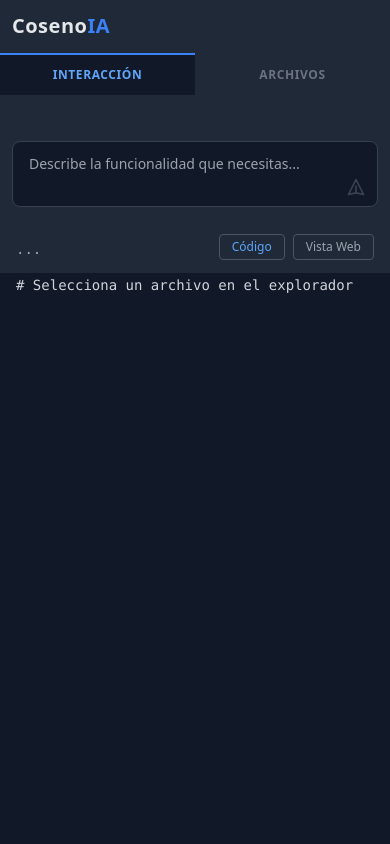
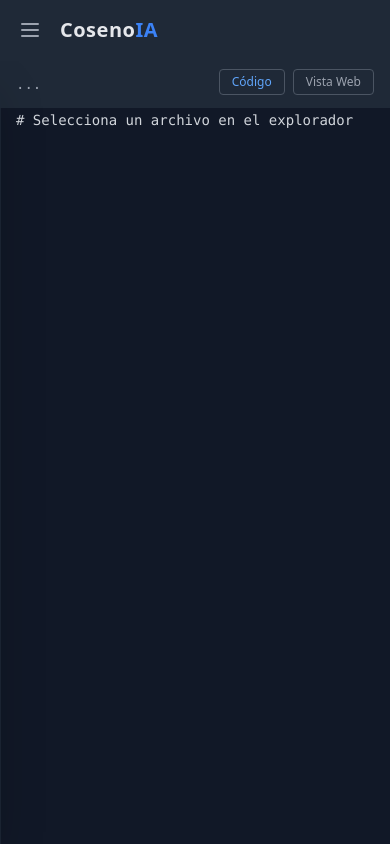
Before and after one commit to MaruchanPicosa/multiagent-code-generador, a Flask app: page / in a window 390 px wide. Run offline with Flask 3, Linux system fonts and the light colour scheme; some libraries are stand-ins or nearby versions.

Commit message:
mejora con hamburguesa y responsiva

```diff
--- a/static/js/main.js
+++ b/static/js/main.js
@@ -33,7 +33,12 @@ document.addEventListener('DOMContentLoaded', () => {
     const btnEditCode = document.getElementById('btn-edit-code');
     const btnSaveCode = document.getElementById('btn-save-code');
     const codeEditor = document.getElementById('code-editor');
+    const btnCancelEdit = document.getElementById('btn-cancel-edit');
     const preViewer = document.getElementById('pre-viewer');
+
+    const btnToggleSidebar = document.getElementById('btn-toggle-sidebar');
+    const sidebar = document.getElementById('sidebar');
+    const sidebarOverlay = document.getElementById('sidebar-overlay');
 
     const clientIdMeta = document.querySelector('meta[name="google-client-id"]').content;
 
@@ -312,6 +317,7 @@ document.addEventListener('DOMContentLoaded', () => {
         // Mostramos botón de editar, ocultamos el de guardar
         btnEditCode.classList.remove('hidden');
         btnSaveCode.classList.add('hidden');
+        btnCancelEdit.classList.add('hidden');
         codeEditor.classList.add('hidden');
         preViewer.classList.remove('hidden');
     }
@@ -319,6 +325,7 @@ document.addEventListener('DOMContentLoaded', () => {
     btnEditCode.addEventListener('click', () => {
         preViewer.classList.add('hidden');
         codeEditor.classList.remove('hidden');
+        btnCancelEdit.classList.remove('hidden');
         btnEditCode.classList.add('hidden');
         btnSaveCode.classList.remove('hidden');
     });
@@ -344,9 +351,26 @@ document.addEventListener('DOMContentLoaded', () => {
                 // Reemplazo del alert
                 await showModal("Archivo Guardado", "Los cambios manuales se han aplicado correctamente.", "alert");
             }
+            btnCancelEdit.classList.add('hidden');
         } catch (error) {
             await showModal("Error", "Ocurrió un problema al guardar el archivo.", "alert");
         }
+    });
+
+    btnCancelEdit.addEventListener('click', () => {
+        // Restauramos el contenido original del archivo
+        const rutaActual = currentFilename.textContent;
+        const archivo = projectFiles.find(f => f.ruta === rutaActual);
+        if (archivo) codeEditor.value = archivo.contenido;
+
+        // Regresamos a la vista de lectura
+        codeEditor.classList.add('hidden');
+        preViewer.classList.remove('hidden');
+
+        // Ocultamos los botones de edición y mostramos el original
+        btnCancelEdit.classList.add('hidden');
+        btnSaveCode.classList.add('hidden');
+        btnEditCode.classList.remove('hidden');
     });
 
     btnNewChat.addEventListener('click', async () => {
@@ -421,4 +445,21 @@ document.addEventListener('DOMContentLoaded', () => {
         btnViewCode.classList.replace('border-blue-500', 'border-gray-600');
         btnViewCode.classList.remove('bg-gray-800');
     });
+    // Mostrar u ocultar el panel lateral
+    btnToggleSidebar.addEventListener('click', () => {
+        // Verificamos si estamos en un tamaño de pantalla móvil (< 768px)
+        if (window.innerWidth < 768) {
+            sidebar.classList.toggle('-translate-x-full');
+            sidebarOverlay.classList.toggle('hidden');
+        } else {
+            // En computadora, aplicamos un margen negativo para deslizarlo fuera del monitor
+            sidebar.classList.toggle('md:-ml-96');
+        }
     });
+
+    // Cerrar el panel al hacer clic en el área oscura (solo para móviles)
+    sidebarOverlay.addEventListener('click', () => {
+        sidebar.classList.add('-translate-x-full');
+        sidebarOverlay.classList.add('hidden');
+    });
+});
--- a/templates/index.html
+++ b/templates/index.html
@@ -21,8 +21,12 @@
 <body class="bg-[#111827] text-gray-100 h-screen flex flex-col overflow-hidden font-sans">
 
     <!-- Barra de Navegación Responsiva -->
-    <header class="bg-[#1f2937] border-b border-gray-800 p-3 flex flex-wrap items-center justify-between gap-3 shrink-0">
-        <div class="flex items-center gap-4">
+    <header class="bg-[#1f2937] border-b border-gray-800 p-3 flex flex-wrap items-center justify-between gap-3 shrink-0 relative z-40">
+        <div class="flex items-center gap-3">
+            <!-- Nuevo botón para ocultar/mostrar el panel -->
+            <button id="btn-toggle-sidebar" class="p-1.5 rounded-md text-gray-400 hover:bg-gray-700 hover:text-gray-200 transition-colors focus:outline-none">
+                <svg class="w-6 h-6" fill="none" stroke="currentColor" viewBox="0 0 24 24"><path stroke-linecap="round" stroke-linejoin="round" stroke-width="2" d="M4 6h16M4 12h16M4 18h16"></path></svg>
+            </button>
             <h1 class="text-xl font-bold tracking-wide text-gray-200">Coseno<span class="text-blue-500">IA</span></h1>
         </div>
 
@@ -34,18 +38,21 @@
                 Exportar .ZIP
             </button>
             <div id="google-login-btn" class="shrink-0"></div>
-            <div id="user-profile" class="hidden flex items-center gap-2 shrink-0 bg-gray-800 px-3 py-1 rounded-full border border-gray-700">
+            <div id="user-profile" class="hidden flex items-center gap-2 shrink-0 bg-gray-800 px-3 py-1 rounded-full border border-gray-700 cursor-pointer">
                 <img id="user-avatar" class="w-6 h-6 rounded-full" src="" alt="Avatar">
-                <span id="user-name" class="text-xs font-medium text-gray-300"></span>
+                <span id="user-name" class="text-xs font-medium text-gray-300 hidden sm:inline-block"></span>
             </div>
         </div>
     </header>
 
-    <!-- Contenedor Principal (Flex Responsivo) -->
-    <main class="flex-1 flex flex-col md:flex-row overflow-hidden">
+    <!-- Contenedor Principal -->
+    <main class="flex-1 flex overflow-hidden relative bg-[#111827]">
 
-        <!-- Panel Lateral (Se oculta parcialmente en móviles) -->
-        <aside class="w-full md:w-80 lg:w-96 bg-[#1f2937] border-b md:border-b-0 md:border-r border-gray-800 flex flex-col shrink-0">
+        <!-- Overlay oscuro para móvil (se activa cuando el chat está abierto) -->
+        <div id="sidebar-overlay" class="absolute inset-0 bg-black/60 backdrop-blur-sm z-20 hidden transition-opacity"></div>
+
+        <!-- Panel Lateral (Deslizable y Colapsable) -->
+        <aside id="sidebar" class="absolute md:relative z-30 w-[85%] sm:w-80 md:w-96 h-full transform -translate-x-full md:translate-x-0 transition-all duration-300 ease-in-out bg-[#1f2937] border-r border-gray-800 flex flex-col shrink-0 shadow-2xl md:shadow-none">
             <div class="flex border-b border-gray-800 shrink-0">
                 <button id="tab-chat" class="flex-1 py-3 text-xs uppercase tracking-wider font-semibold bg-[#111827] text-blue-400 border-t-2 border-blue-500 transition-colors">Interacción</button>
                 <button id="tab-files" class="flex-1 py-3 text-xs uppercase tracking-wider font-semibold text-gray-500 hover:text-gray-300 border-t-2 border-transparent transition-colors">Archivos</button>
@@ -73,11 +80,12 @@
         </aside>
 
         <!-- Panel de Código -->
-        <section class="flex-1 flex flex-col min-w-0 bg-[#111827]">
+        <section class="flex-1 flex flex-col min-w-0 h-full overflow-hidden relative z-10">
             <div class="min-h-[40px] bg-[#1f2937] border-b border-gray-800 flex flex-wrap items-center justify-between px-4 py-2 gap-2 shrink-0">
                 <span id="current-filename" class="text-sm text-gray-400 font-mono truncate max-w-[50%]">...</span>
                 <div class="flex gap-2 overflow-x-auto flex-shrink-0 custom-scrollbar pb-1 sm:pb-0">
                     <button id="btn-edit-code" class="text-xs px-3 py-1 rounded border border-gray-600 text-gray-400 hover:text-amber-400 hover:border-amber-500 transition-colors hidden whitespace-nowrap">Editar a mano</button>
+                    <button id="btn-cancel-edit" class="text-xs px-3 py-1 rounded border border-gray-600 text-gray-400 hover:text-red-400 hover:border-red-500 transition-colors hidden whitespace-nowrap">Cancelar</button>
                     <button id="btn-save-code" class="text-xs px-3 py-1 rounded border border-gray-600 text-gray-400 hover:text-emerald-400 hover:border-emerald-500 transition-colors hidden whitespace-nowrap">Guardar cambios</button>
                     <button id="btn-view-code" class="text-xs px-3 py-1 rounded border border-gray-600 text-blue-400 border-blue-500 bg-gray-800 transition-colors whitespace-nowrap">Código</button>
                     <button id="btn-view-preview" class="text-xs px-3 py-1 rounded border border-gray-600 text-gray-400 hover:text-purple-400 hover:border-purple-500 transition-colors whitespace-nowrap">Vista Web</button>
```
